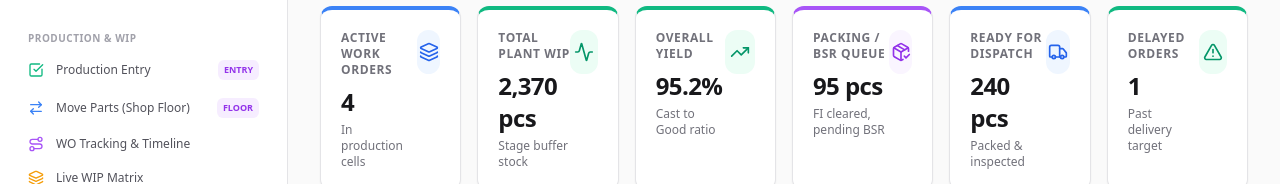
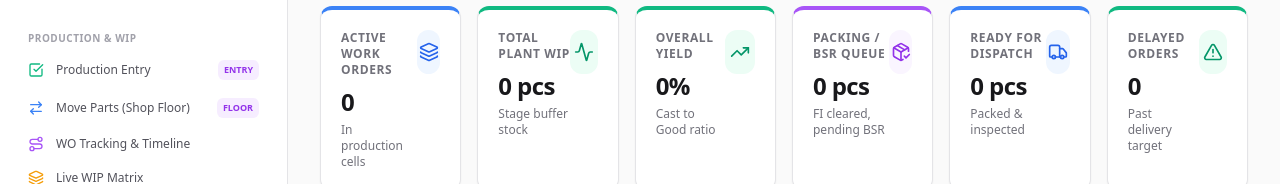
Before and after one commit to DarshanCat/VSPL-OMS, a Next.js app in the folder frontend/: page /dashboard in a window 1280 px wide. Shown: the part 240-424 px from the top of the page. Built offline with nearby package versions, Linux system fonts and the light colour scheme; no server answers.

Commit message:
fix(dashboard): remove hardcoded 94.5% fallback and placeholder defaults when plant has 0 WIP/production

```diff
--- a/frontend/app/dashboard/page.tsx
+++ b/frontend/app/dashboard/page.tsx
@@ -104,44 +104,44 @@ export default function DashboardPage() {
         <div className="grid grid-cols-1 sm:grid-cols-2 lg:grid-cols-3 xl:grid-cols-6 gap-4">
           <StatCard
             title="Active Work Orders"
-            value={stats?.running_work_orders ?? "4"}
+            value={stats ? String(stats.running_work_orders) : "0"}
             subtitle="In production cells"
             highlightColor="blue"
             icon={<Layers className="h-5 w-5" />}
           />
           <StatCard
             title="Total Plant WIP"
-            value={`${stats?.current_total_wip ?? "2,370"} pcs`}
+            value={`${stats ? stats.current_total_wip : 0} pcs`}
             subtitle="Stage buffer stock"
             highlightColor="emerald"
             icon={<Activity className="h-5 w-5" />}
           />
           <StatCard
             title="Overall Yield"
-            value={`${stats?.overall_yield_pct ?? "95.2"}%`}
+            value={`${stats && stats.overall_yield_pct != null ? stats.overall_yield_pct : 0.0}%`}
             subtitle="Cast to Good ratio"
             highlightColor="emerald"
             icon={<TrendingUp className="h-5 w-5" />}
           />
           <StatCard
             title="Packing / BSR Queue"
-            value={`${stats?.packing_pending_qty ?? "95"} pcs`}
+            value={`${stats ? stats.packing_pending_qty : 0} pcs`}
             subtitle="FI cleared, pending BSR"
             highlightColor="purple"
             icon={<PackageCheck className="h-5 w-5" />}
           />
           <StatCard
             title="Ready for Dispatch"
-            value={`${stats?.dispatch_pending_qty ?? "240"} pcs`}
+            value={`${stats ? stats.dispatch_pending_qty : 0} pcs`}
             subtitle="Packed & inspected"
             highlightColor="blue"
             icon={<Truck className="h-5 w-5" />}
           />
           <StatCard
             title="Delayed Orders"
-            value={stats?.delayed_orders_count ?? "1"}
+            value={stats ? String(stats.delayed_orders_count || 0) : "0"}
             subtitle="Past delivery target"
-            highlightColor={stats?.delayed_orders_count > 0 ? "rose" : "emerald"}
+            highlightColor={(stats?.delayed_orders_count || 0) > 0 ? "rose" : "emerald"}
             icon={<AlertTriangle className="h-5 w-5" />}
           />
         </div>
```
Also changed, not shown: 2 other files (tests, documents, lock files or other folders).
